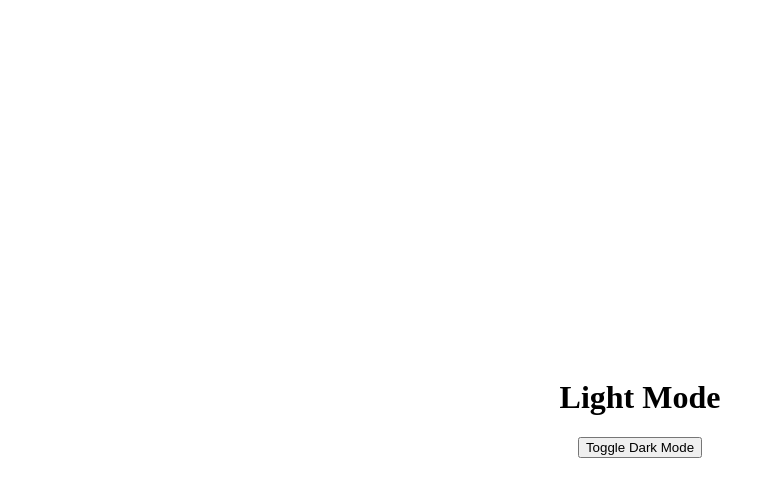
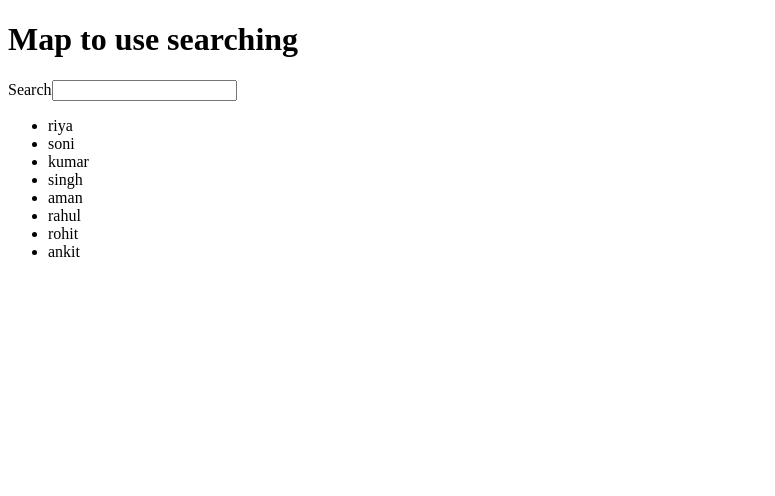
Before and after one commit to riyaverma85/React_Router_Dom, a React (Vite) app in the folder riya/: page / in a window 1280 px wide. Shown: the top 496 px of the page, without its empty margins (0-775 px from the left). Built offline with nearby package versions, Linux system fonts and the light colour scheme.

Commit message:
searchbar

```diff
--- a/riya/src/Searchbar.jsx
+++ b/riya/src/Searchbar.jsx
@@ -0,0 +1,22 @@
+import React, { useState } from 'react'
+
+const Searchbar = () => {
+    let [search,setsearch]=useState("")
+
+    let MyData=["riya","soni","kumar","singh","aman","rahul","rohit","ankit"]
+
+    let FilterData=MyData.filter((e)=>{
+        return e.toLowerCase().includes(search.toLowerCase())
+    })
+  return (
+    <>
+    <h1>Map to use searching</h1>
+    Search<input type='text'value={search} onChange={(e)=>{setsearch(e.target.value)}}/>
+    <ul>
+        {FilterData.map((e,i)=>(<li key={i}>{e}</li>))}
+    </ul>
+    </>
+  )
+}
+
+export default Searchbar
--- a/riya/src/main.jsx
+++ b/riya/src/main.jsx
@@ -1,7 +1,7 @@
 
 import { createRoot } from 'react-dom/client'
 
-import App from "./App.jsx"
+import App from "./Searchbar.jsx"
 // import { BrowserRouter } from 'react-router-dom'
 
 createRoot(document.getElementById('root')).render(
```
